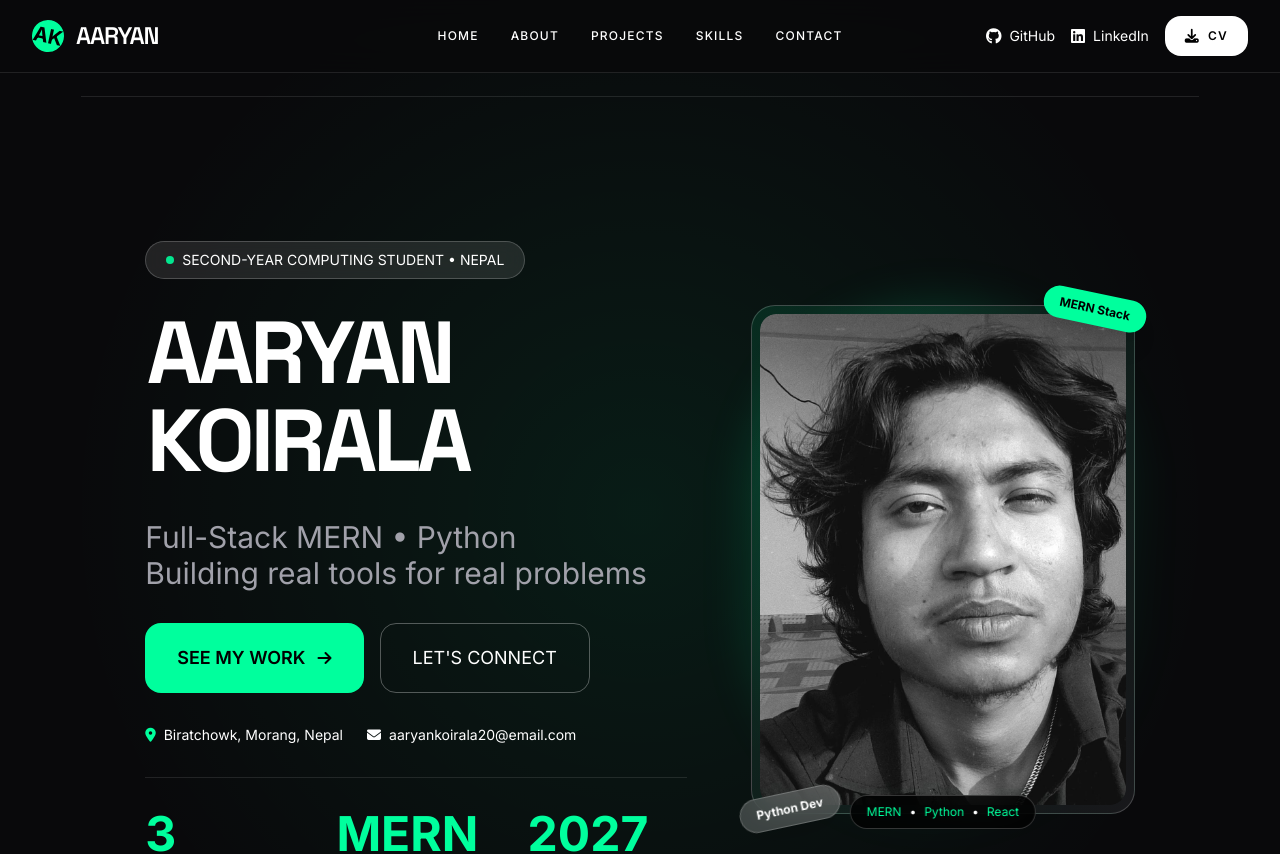
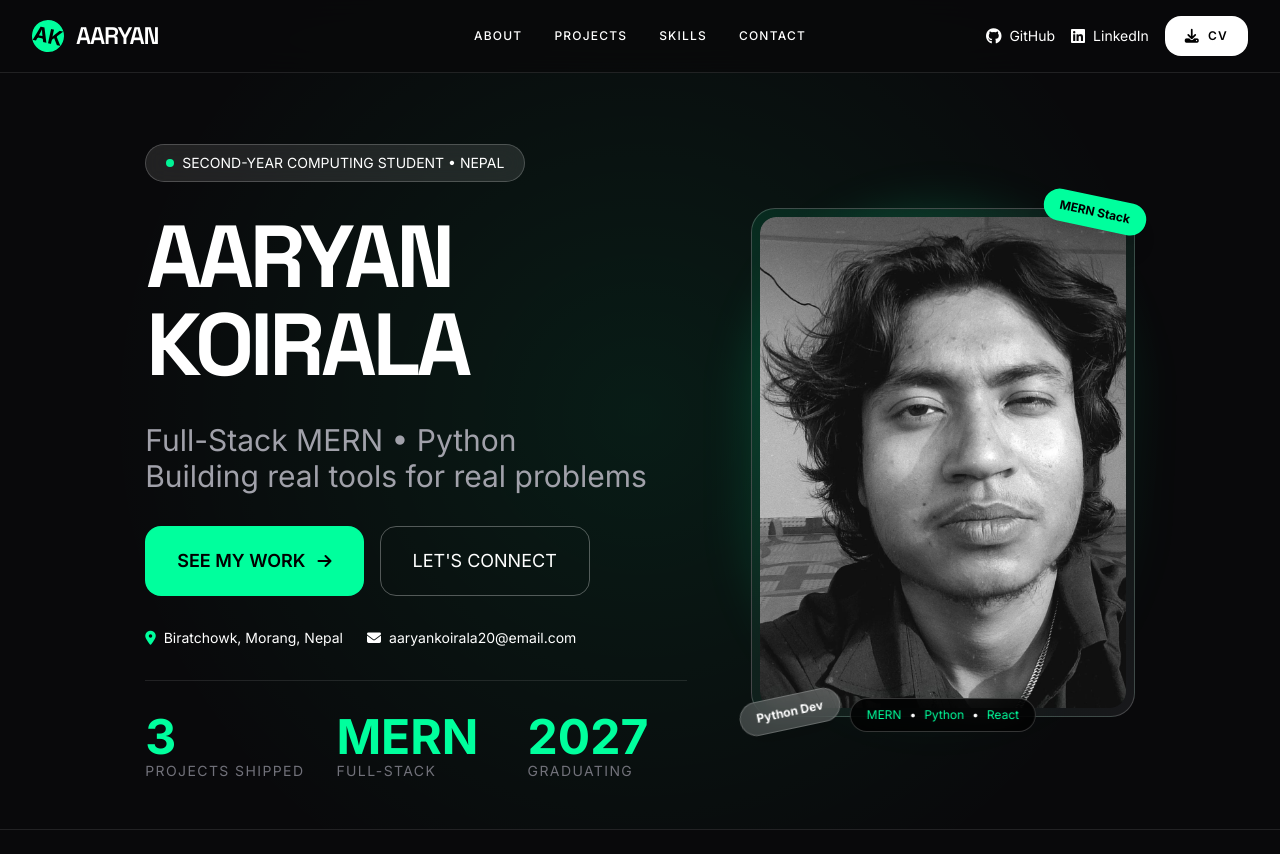
Before and after one commit to Aaryan-dw/aaryanko-, a React (Vite) app: page / in a window 1280 px wide. Shown: the top 854 px of the page. Built offline with nearby package versions, Linux system fonts and the light colour scheme.

Commit message:
Experiment failed

```diff
--- a/src/components/HeroSection.jsx
+++ b/src/components/HeroSection.jsx
@@ -4,7 +4,7 @@ import React from 'react';
 const HeroSection = () => {
   return (
     <header id="home" className="min-h-screen hero-bg flex items-center pt-20 md:pt-24">
-      <section id="about" className="max-w-screen-2xl mx-auto px-8 py-24 border-t border-white/10">
+      {/* <section id="about" className="max-w-screen-2xl mx-auto px-8 py-24 border-t border-white/10"> */}
       <div className="max-w-screen-2xl mx-auto px-4 md:px-8 py-6 md:py-12">
         {/* Stack on mobile, side by side on desktop */}
         <div className="flex flex-col md:flex-row md:items-center gap-6 md:gap-16">
@@ -105,7 +105,7 @@ const HeroSection = () => {
           </div>
         </div>
       </div>
-      </section>
+      {/* </section> */}
     </header>
   );
 };
--- a/src/components/Navbar.jsx
+++ b/src/components/Navbar.jsx
@@ -26,7 +26,7 @@ const Navbar = () => {
         {/* Nav Links - Centered using absolute positioning */}
         <div className="hidden md:flex absolute left-1/2 transform -translate-x-1/2">
           <div className="flex items-center gap-6 lg:gap-8 text-xs uppercase tracking-widest font-medium">
-            <a href="#home" className='nav-link'>Home</a>
+            {/* <a href="#home" className='nav-link'>Home</a> */}
             <a href="#about" className="nav-link">About</a>
             <a href="#projects" className="nav-link">Projects</a>
             <a href="#skills" className="nav-link">Skills</a>
```
Also changed, not shown: public/aaryan (1).png (added).
